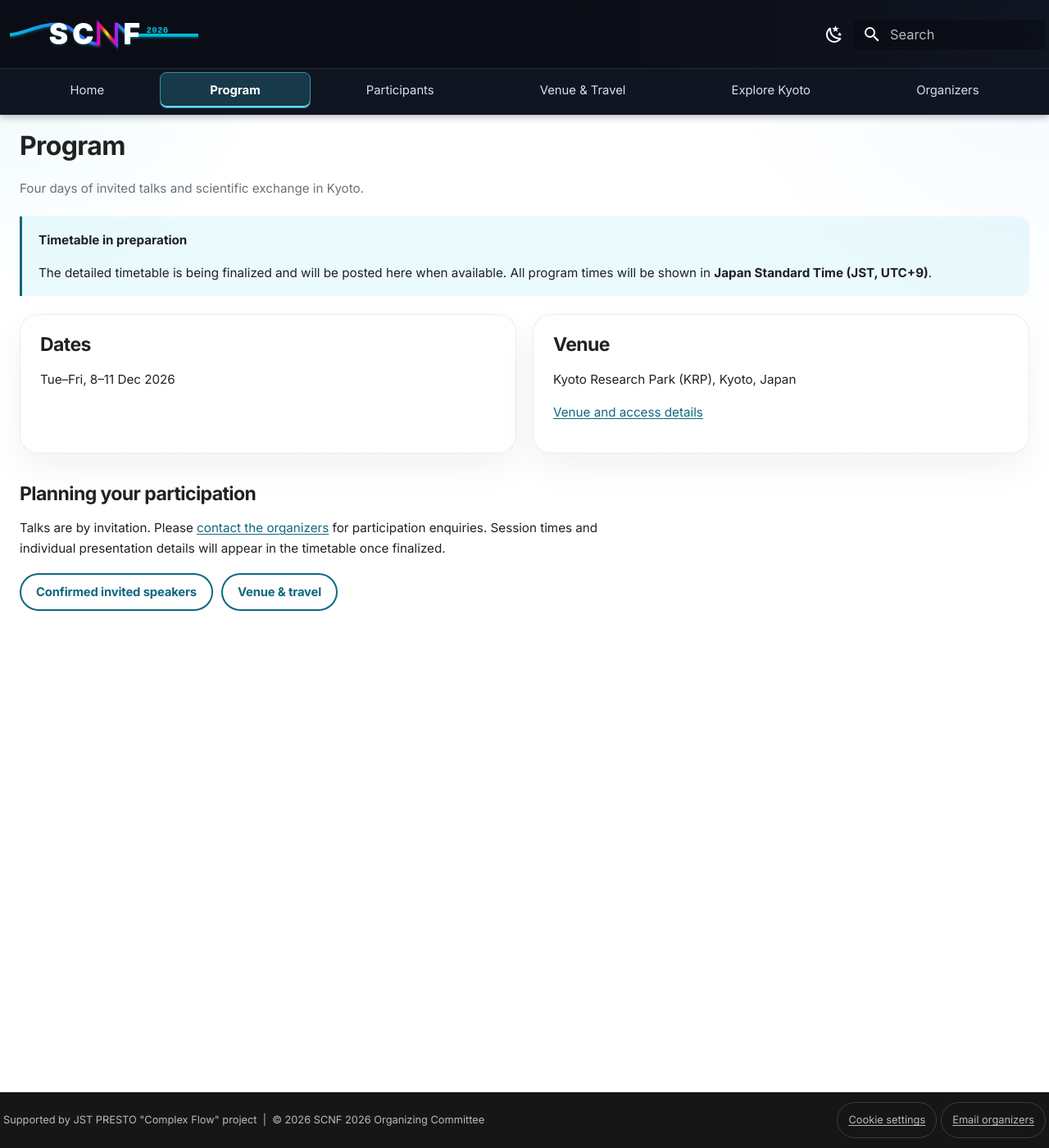
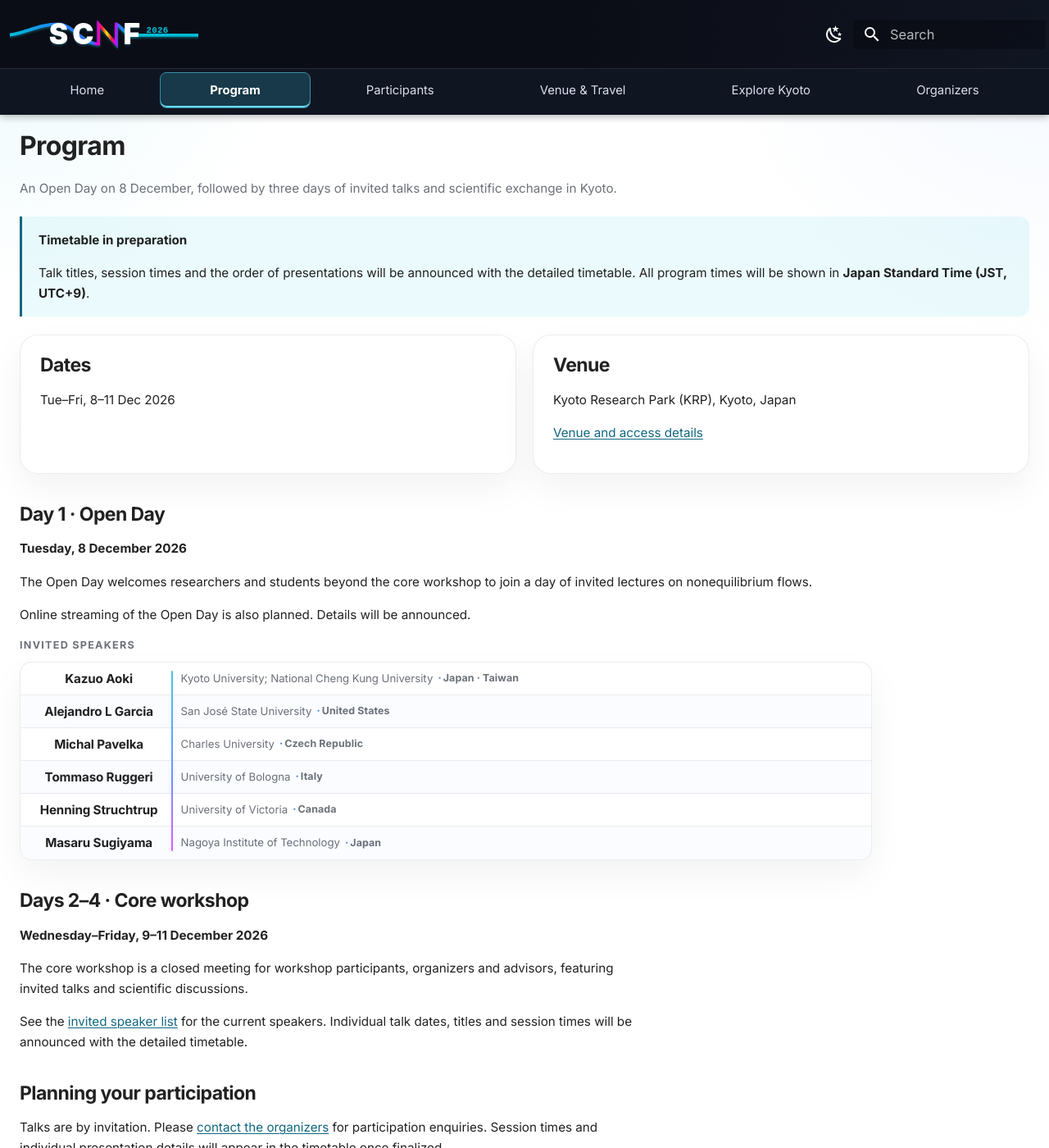
Before and after one commit to SCNF2026/scnf2026.github.io, an MkDocs documentation site: the page built from docs/program.md, in a window 1280 px wide and 1400 px high. Shown: the whole window at 82% size. Built offline with MkDocs 1.6.1 and Material for MkDocs 9.7.7, drawn with Linux system fonts in a browser that asks for light colours.

Commit message:
20261008-1

```diff
--- a/docs/program.md
+++ b/docs/program.md
@@ -1,17 +1,17 @@
 ---
-description: "Program information for SCNF 2026, 8–11 December 2026 at Kyoto Research Park. The detailed timetable is in preparation."
+description: "SCNF 2026 at Kyoto Research Park: Open Day on 8 December 2026, followed by the core workshop on 9–11 December. The detailed timetable is in preparation."
 hide:
   - toc
 ---
 
 # Program
 
-<p class="page-lead">Four days of invited talks and scientific exchange in Kyoto.</p>
+<p class="page-lead">An Open Day on 8 December, followed by three days of invited talks and scientific exchange in Kyoto.</p>
 
 <div class="scnf-notice" markdown>
 **Timetable in preparation**
 
-The detailed timetable is being finalized and will be posted here when available. All program times will be shown in **Japan Standard Time (JST, UTC+9)**.
+Talk titles, session times and the order of presentations will be announced with the detailed timetable. All program times will be shown in **Japan Standard Time (JST, UTC+9)**.
 </div>
 
 <div class="info-grid" markdown>
@@ -30,6 +30,53 @@ Kyoto Research Park (KRP), Kyoto, Japan
 </section>
 </div>
 
+<section class="people-section" aria-labelledby="open-day" markdown>
+## Day 1 · Open Day { #open-day }
+
+**Tuesday, 8 December 2026**
+
+The Open Day welcomes researchers and students beyond the core workshop to join a day of invited lectures on nonequilibrium flows.
+
+Online streaming of the Open Day is also planned. Details will be announced.
+
+<p class="scnf-eyebrow">Invited speakers</p>
+
+<ul class="people-grid people-grid--compact" role="list">
+  <li class="person-card person-card--multi-affiliation">
+    <h3 class="person-card__name">Kazuo Aoki</h3>
+    <p class="person-card__meta"><span class="person-card__affiliation">Kyoto University; National Cheng Kung University</span> <small class="person-card__country">Japan · Taiwan</small></p>
+  </li>
+  <li class="person-card">
+    <h3 class="person-card__name">Alejandro L Garcia</h3>
+    <p class="person-card__meta"><span class="person-card__affiliation">San José State University</span> <small class="person-card__country">United States</small></p>
+  </li>
+  <li class="person-card">
+    <h3 class="person-card__name">Michal Pavelka</h3>
+    <p class="person-card__meta"><span class="person-card__affiliation">Charles University</span> <small class="person-card__country">Czech Republic</small></p>
+  </li>
+  <li class="person-card">
+    <h3 class="person-card__name">Tommaso Ruggeri</h3>
+    <p class="person-card__meta"><span class="person-card__affiliation">University of Bologna</span> <small class="person-card__country">Italy</small></p>
+  </li>
+  <li class="person-card">
+    <h3 class="person-card__name">Henning Struchtrup</h3>
+    <p class="person-card__meta"><span class="person-card__affiliation">University of Victoria</span> <small class="person-card__country">Canada</small></p>
+  </li>
+  <li class="person-card">
+    <h3 class="person-card__name">Masaru Sugiyama</h3>
+    <p class="person-card__meta"><span class="person-card__affiliation">Nagoya Institute of Technology</span> <small class="person-card__country">Japan</small></p>
+  </li>
+</ul>
+</section>
+
+## Days 2–4 · Core workshop { #core-workshop }
+
+**Wednesday–Friday, 9–11 December 2026**
+
+The core workshop is a closed meeting for workshop participants, organizers and advisors, featuring invited talks and scientific discussions.
+
+See the [invited speaker list](participants.md#confirmed-invited-speakers) for the current speakers. Individual talk dates, titles and session times will be announced with the detailed timetable.
+
 ## Planning your participation
 
 Talks are by invitation. Please [contact the organizers](venue.md#contact) for participation enquiries. Session times and individual presentation details will appear in the timetable once finalized.
```
Also changed, not shown: docs/participants.md (+6 -2 lines).
